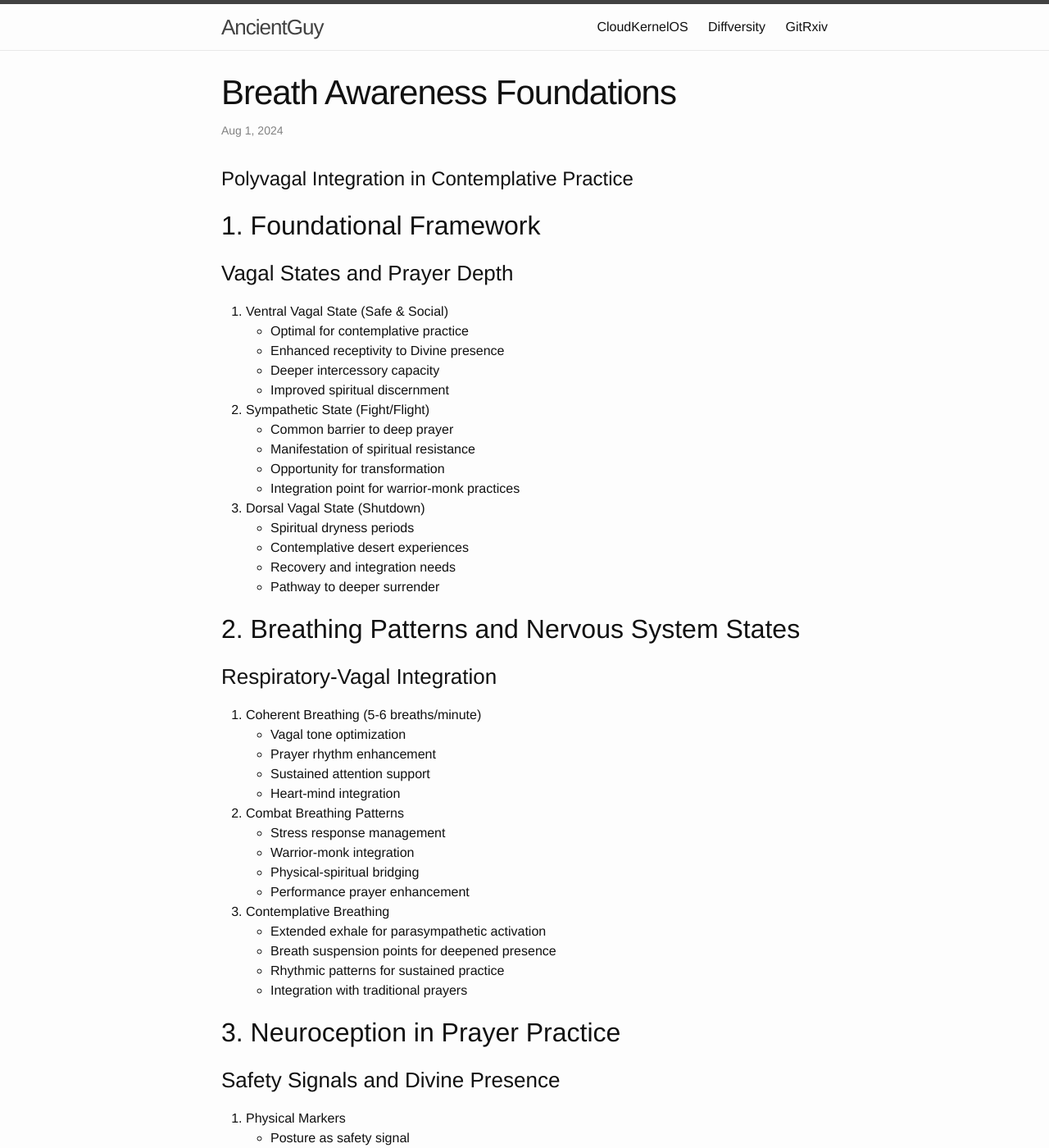
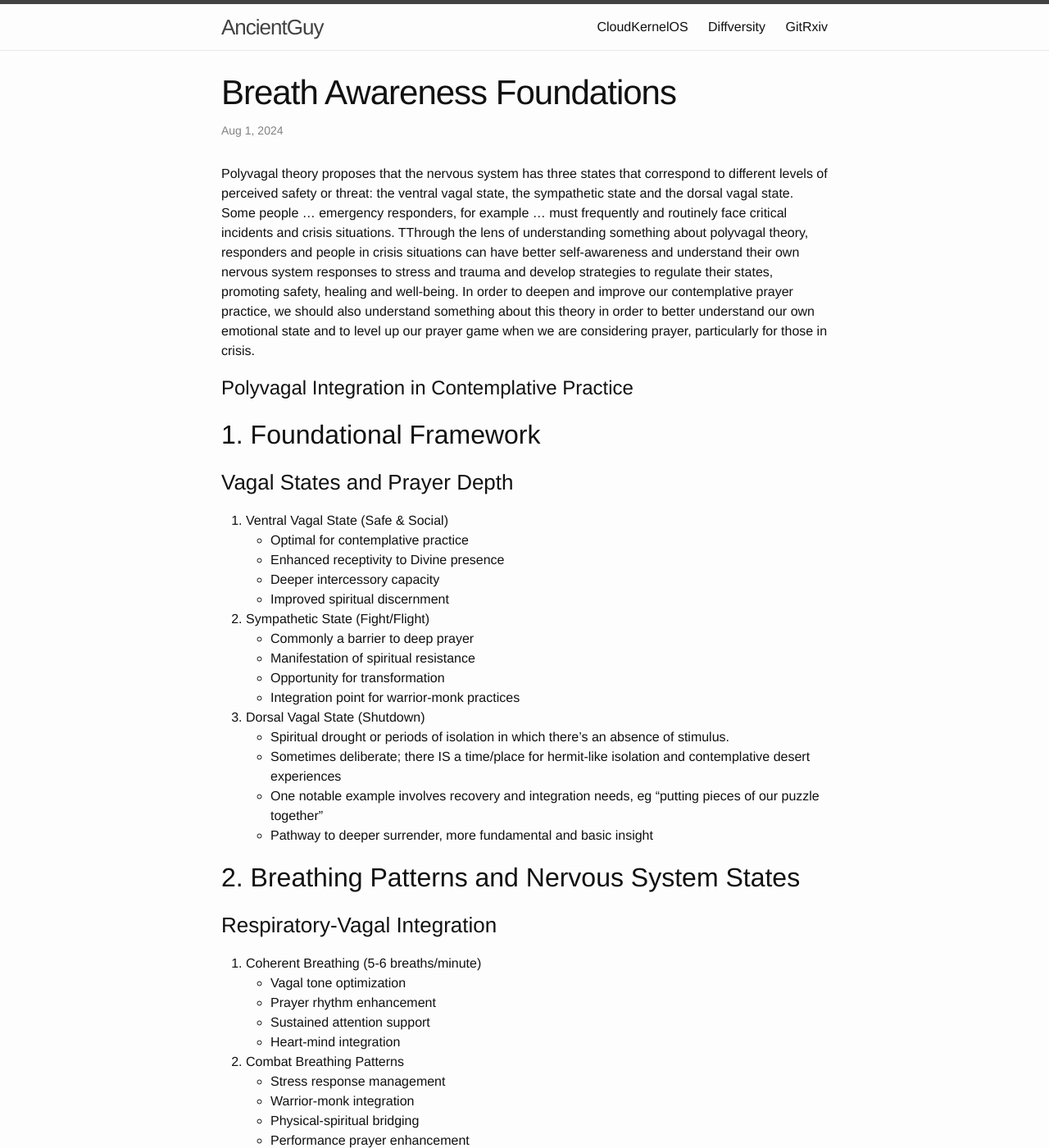
Before and after one commit to soilqualitylab/soilqualitylab.github.io, a Jekyll site: the page built from _posts/2024-08-01-Breath-Awareness-Foundations.md, in a window 1280 px wide and 1400 px high. Shown: the whole window at 82% size. Built offline with Jekyll 4.4.1, drawn with Linux system fonts in a browser that asks for light colours.

Commit message:
beginning elaboration on polyvagal theory

```diff
--- a/_posts/2024-08-01-Breath-Awareness-Foundations.md
+++ b/_posts/2024-08-01-Breath-Awareness-Foundations.md
@@ -4,6 +4,8 @@ title:  "Breath Awareness Foundations"
 date:   2024-08-01 4:30:00
 categories: template
 ---
+
+Polyvagal theory proposes that the nervous system has three states that correspond to different levels of perceived safety or threat: the ventral vagal state, the sympathetic state and the dorsal vagal state. Some people ... emergency responders, for example ... must frequently and routinely face critical incidents and crisis situations. TThrough the lens of understanding something about polyvagal theory, responders and people in crisis situations can have better self-awareness and understand their own nervous system responses to stress and trauma and develop strategies to regulate their states, promoting safety, healing and well-being. In order to deepen and improve our contemplative prayer practice, we should also understand something about this theory in order to better understand our own emotional state and to level up our prayer game when we are considering prayer, particularly for those in crisis.
 
 # Polyvagal Integration in Contemplative Practice
 
@@ -17,16 +19,16 @@ categories: template
    - Improved spiritual discernment
 
 2. Sympathetic State (Fight/Flight)
-   - Common barrier to deep prayer
+   - Commonly a barrier to deep prayer
    - Manifestation of spiritual resistance
    - Opportunity for transformation
    - Integration point for warrior-monk practices
 
 3. Dorsal Vagal State (Shutdown)
-   - Spiritual dryness periods
-   - Contemplative desert experiences
-   - Recovery and integration needs
-   - Pathway to deeper surrender
+   - Spiritual drought or periods of isolation in which there's an absence of stimulus.
+   - Sometimes deliberate; there IS a time/place for hermit-like isolation and contemplative desert experiences
+   - One notable example involves recovery and integration needs, eg "putting pieces of our puzzle together"
+   - Pathway to deeper surrender, more fundamental and basic insight
 
 ## 2. Breathing Patterns and Nervous System States
 
```
